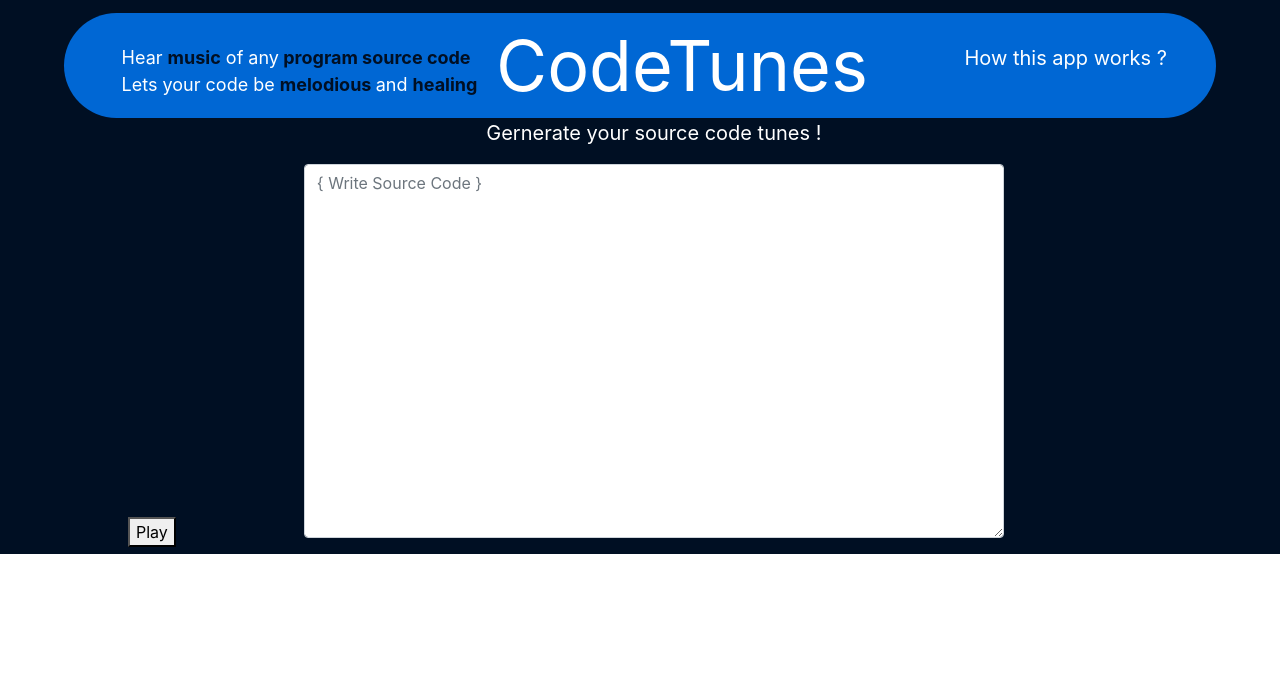
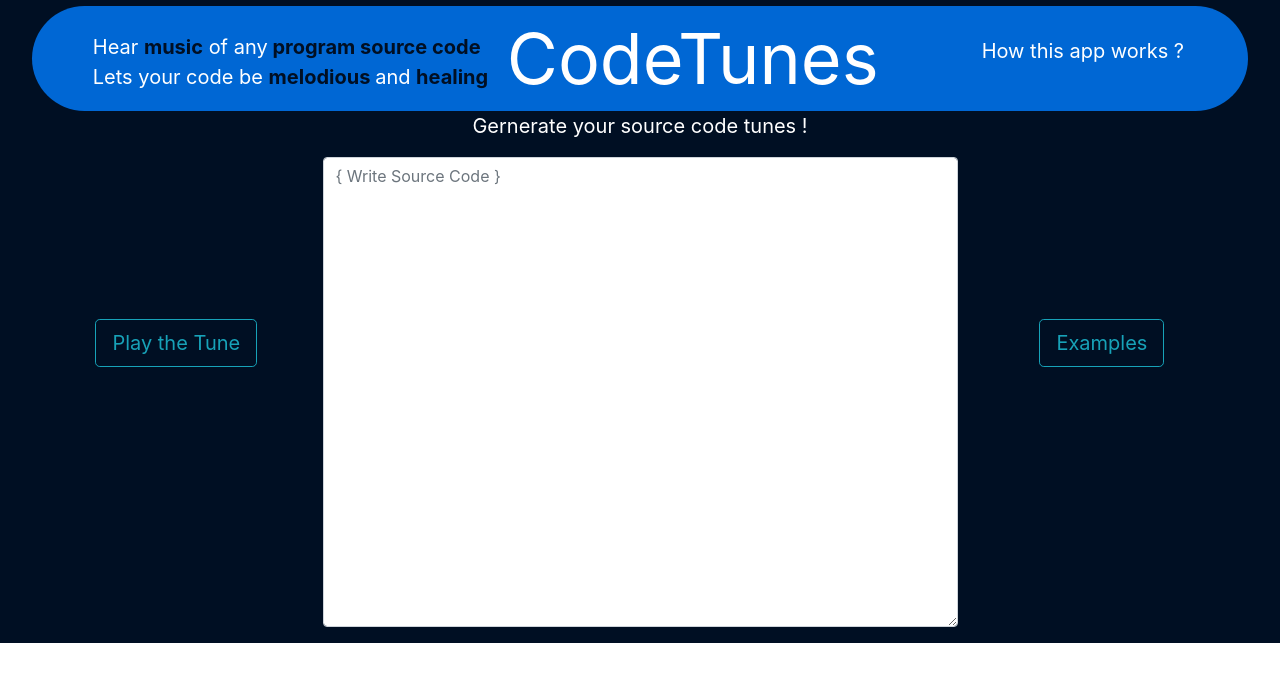
Before and after one commit to kishanpatel22/codetunes, a React (Create React App) app: page / in a window 1280 px wide. Shown: the top 682 px of the page. Built offline with nearby package versions, Linux system fonts and the light colour scheme.

Commit message:
all the components nicely placed

```diff
--- a/src/App.js
+++ b/src/App.js
@@ -6,8 +6,8 @@ import CodeTunes from './CodeTunes.js'
 
 function App() {
   return (
-        <div style={{ backgroundColor : '#000F23' }}>
-            <div style={{ margin: 'auto' , width: '90%', paddingTop: '1%'}}>
+        <div style={{ backgroundColor : '#000F23'}}>
+            <div style={{ margin: 'auto' , width: '95%', paddingTop: '0.5%'}}>
                 <CodeTunes />
             </div>
             <div>
--- a/src/CodeTunes.js
+++ b/src/CodeTunes.js
@@ -25,7 +25,7 @@ class CodeTunes extends Component {
         return (
             <div style={{ backgroundColor : '#0067D4', borderRadius: '60px'}}>
                 <div style={{ display:'inline-block', paddingLeft: '5%'}}>
-                    <p style={{ color : 'white', fontSize: '18px'}}>
+                    <p style={{ color : 'white', fontSize: '20px'}}>
                         Hear <strong style={{ color: '#000F23'}}>music</strong> of any
                              <strong style={{ color: '#000F23'}}> program source code</strong>
                         <br/>
@@ -35,7 +35,7 @@ class CodeTunes extends Component {
                 </div>
                 <div style={{ display: 'inline-block' }}>
                     <a target="_blank" href="https://github.com/kishanpatel22/codetunes"
-                       style={{ marginLeft:'5%', color: 'white', fontSize: '70px', display:'inline-block'}}>
+                       style={{ marginLeft:'5%', color: 'white', fontSize: '70px'}}>
                         CodeTunes
                     </a>
                 </div>
--- a/src/SourceCode.js
+++ b/src/SourceCode.js
@@ -1,5 +1,9 @@
 import React, { Component } from 'react';
 import Form from 'react-bootstrap/Form'
+import Container from 'react-bootstrap/Container'
+import Row from 'react-bootstrap/Row'
+import Col from 'react-bootstrap/Col'
+import Button from 'react-bootstrap/Button'
 
 class SourceCode extends Component {
     constructor(props) {
@@ -7,24 +11,32 @@ class SourceCode extends Component {
     }
     render() {
         return (
-            <div>
-                <div style={{ display : 'inline-block', paddingLeft:'10%'}}>
-                    <button> Play </button>
+            <Container>
+                <Row>
+                    <Col>
+                        <div style={{ paddingLeft: '5%', paddingTop: '100%'}}>
+                            <Button variant="outline-info" size="lg"> Play the Tune </Button>
                         </div>
-                <div style={{ display : 'inline-block', width:'700px', marginLeft:'10%'}}>
+                    </Col>
+
+                    <Col xs={7}>
                         <Form>
                             <Form.Group controlId="exampleForm.ControlTextarea1">
                                 <p style={{ color: 'white', fontSize: '20px', textAlign: 'center'}}>
                                     Gernerate your source code tunes !
                                 </p>
-                            <Form.Control placeHolder="{ Write Source Code }" as="textarea" rows="15" name="address"/>
+                                <Form.Control placeHolder="{ Write Source Code }" as="textarea" rows="19" name="address"/>
                             </Form.Group>
                         </Form>
+                    </Col>
+
+                    <Col>
+                        <div style={{ paddingLeft: '25%', paddingTop: '100%'}}>
+                            <Button variant="outline-info" size="lg">Examples</Button>{' '}
                         </div>
-                <div style={{ display : 'inline-block' }}>
-
-                </div>
-            </div>
+                    </Col>
+                </Row>
+            </Container>
         )
     }
 }
```
Also changed, not shown: 1 other file (tests, documents, lock files or other folders). Lines whose indentation alone changed are shown as unchanged.
